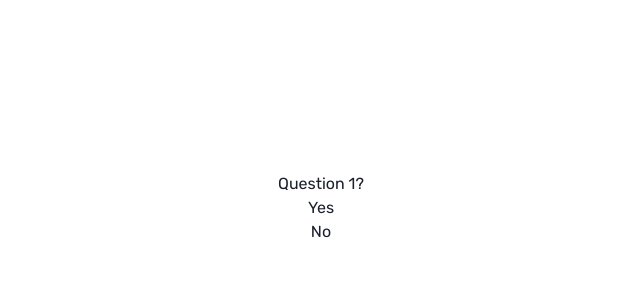
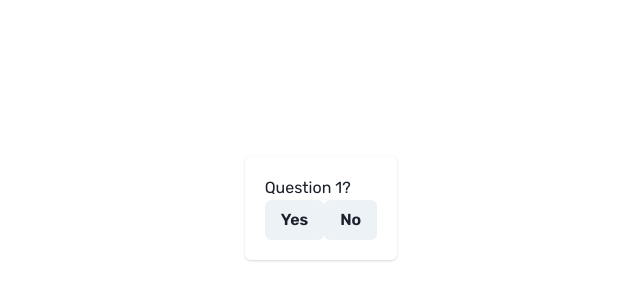
Before and after one commit to adipascu/dao-scoring, a Next.js app: page /survey in a window 1280 px wide. Shown: the part 192-492 px from the top of the page, without its empty margins (319-959 px from the left). Built offline with nearby package versions, Linux system fonts and the light colour scheme.

Commit message:
Update design

```diff
--- a/src/app/survey/page.tsx
+++ b/src/app/survey/page.tsx
@@ -1,4 +1,12 @@
 "use client";
+import {
+  Card as ChakraCard,
+  CardHeader,
+  CardBody,
+  CardFooter,
+  Text,
+  Button,
+} from "@chakra-ui/react";
 import React, { useCallback, useState } from "react";
 const QUESTIONS = ["Question 1?", "Question 2?", "Question 3?"];
 const cardStyle = {
@@ -24,11 +32,13 @@ const Card = ({
   const answerYes = useCallback(() => onAnswer("Yes"), [onAnswer]);
   const answerNo = useCallback(() => onAnswer("No"), [onAnswer]);
   return (
-    <div style={cardStyle}>
-      <h2>{question}</h2>
-      <button onClick={answerYes}>Yes</button>
-      <button onClick={answerNo}>No</button>
-    </div>
+    <ChakraCard style={cardStyle}>
+      <CardBody>
+        <Text>{question}</Text>
+        <Button onClick={answerYes}>Yes</Button>
+        <Button onClick={answerNo}>No</Button>
+      </CardBody>
+    </ChakraCard>
   );
 };
 const Survey = () => {
```
